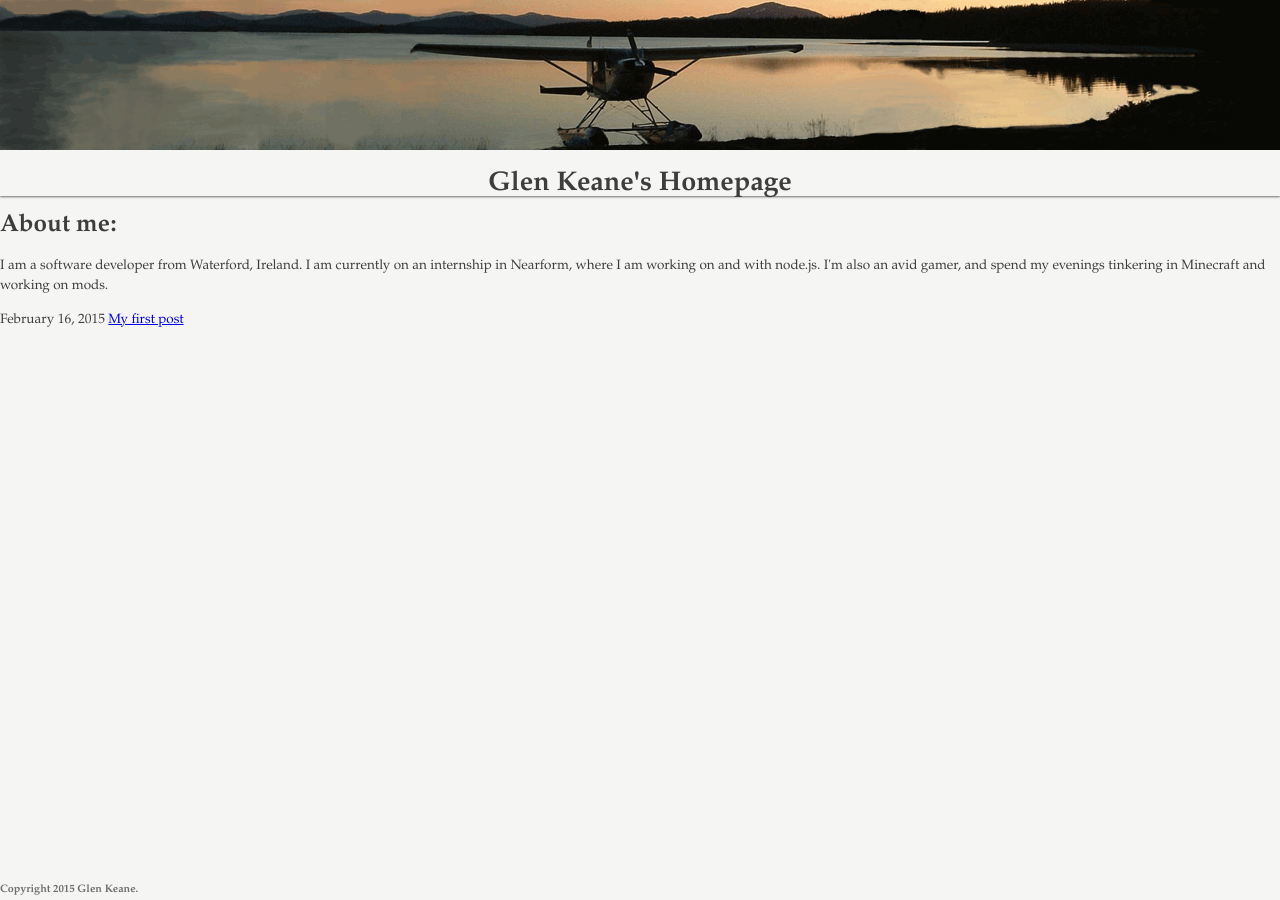
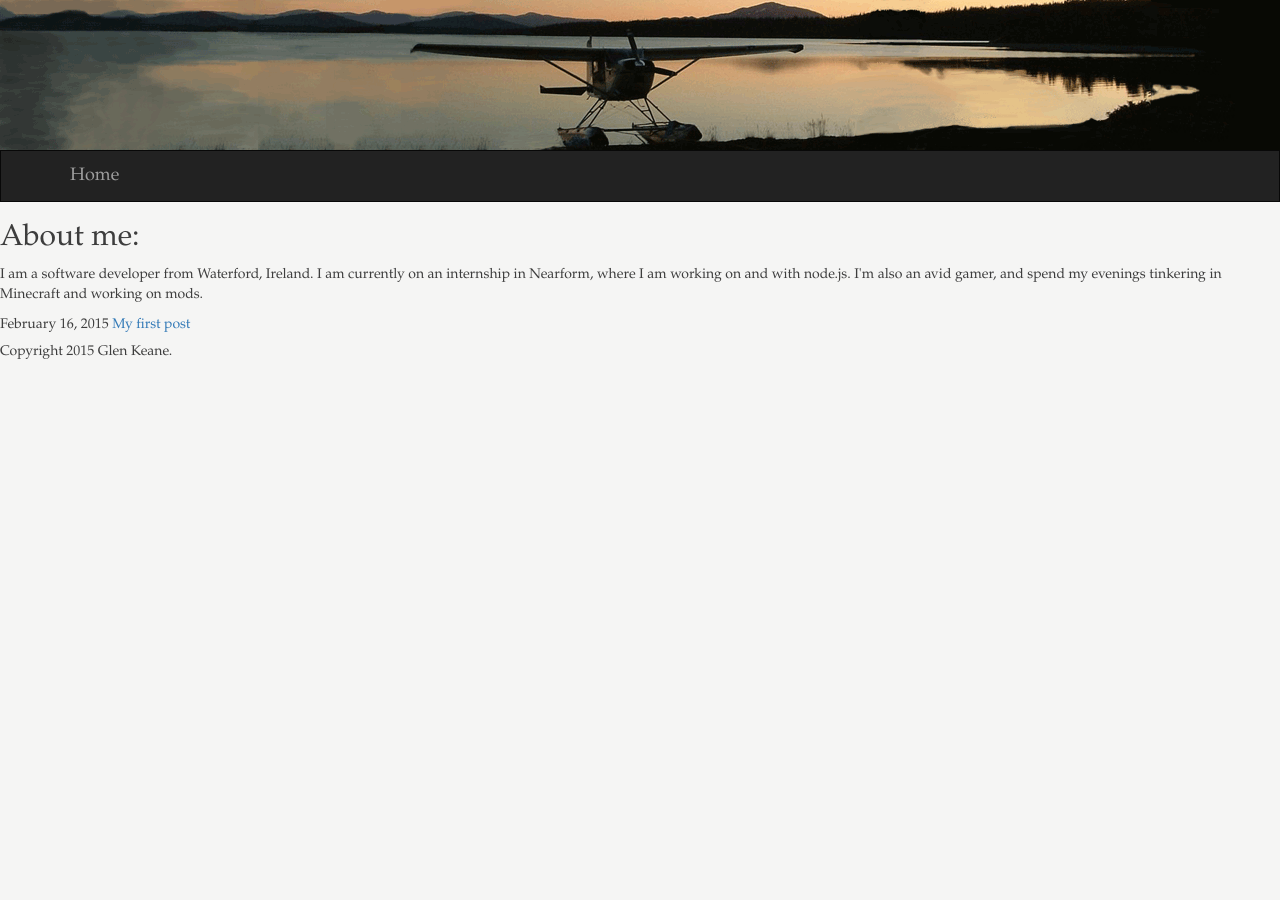
Before and after one commit to GlenTiki/glentiki.github.io, a Jekyll site: the page built from index.html, in a window 1280 px wide. Built offline with Jekyll 4.4.1, drawn with Linux system fonts in a browser that asks for light colours; nearby versions of some CDN libraries; Markdown is read by kramdown in place of the engine named in the settings.

Commit message:
Basic Twitter bootstrap in place

```diff
--- a/_includes/header.html
+++ b/_includes/header.html
@@ -1,2 +1,12 @@
-<img src="/public/images/placeholder.gif" alt="placeholder">
-<h1>{{ page.title }}</h1>
+<div class="masthead"></div>
+<header class='navbar navbar-inverse' role="navigation">
+	<div class='container'>
+        <button type="button" data-target="#navbarCollapse" data-toggle="collapse" class="navbar-toggle">
+            <span class="sr-only">Toggle navigation</span>
+            <span class="icon-bar"></span>
+            <span class="icon-bar"></span>
+            <span class="icon-bar"></span>
+        </button>
+        <a href="#" class="navbar-brand">Home</a>
+	</div>
+</header>
--- a/_layouts/default.html
+++ b/_layouts/default.html
@@ -2,20 +2,23 @@
 <html>
     <head>
         <meta charset="utf-8">
+        <meta http-equiv="X-UA-Compatible" content="IE=edge">
+        <meta name="viewport" content="width=device-width, initial-scale=1">
+        <link rel="stylesheet" href="https://maxcdn.bootstrapcdn.com/bootstrap/3.3.2/css/bootstrap.min.css">
+        <link rel="stylesheet" type="text/css" href="/public/css/base.css">
         <title>{{ page.title }}</title>
-        <link rel="stylesheet" type="text/css" href="/public/css/base.css">
+
     </head>
     <body>
 
-        <div id='header'>
-            {% include header.html %}
-        </div>
+        {% include header.html %}
 
         {{ content }}
 
-        <div id='footer'>
-            {% include footer.html %}
-        </div>
+        {% include footer.html %}
+
+        <script src="https://ajax.googleapis.com/ajax/libs/jquery/1.11.2/jquery.min.js"></script>
+        <script src="https://maxcdn.bootstrapcdn.com/bootstrap/3.3.2/js/bootstrap.min.js"></script>
 
     </body>
 </html>
--- a/public/css/base.css
+++ b/public/css/base.css
@@ -2,50 +2,14 @@ body {
 	background-color: #F5F5F4;
 	font-family: Palatino,"Palatino Linotype","Palatino LT STD","Book Antiqua",Georgia,serif;
 	color: #3D3D3D;
-	font-size: 13.5px;
-	line-height: 1.5em;
-	margin: 0px;
 }
 
-h1{
-	font-size: 2em;
-	text-align: center;
+header{
+	border-radius: 0px !important;
 }
 
-h2 {
-	font-size: 1.8em;
+.masthead{
+    height:150px;
+    background-image:url("/public/images/placeholder.gif");
+    background-repeat:no-repeat;
 }
-
-h3 {
-	font-size: 1.5em;
-}
-
-h4 {
-	font-size: 1em;
-}
-
-h5 {
-	font-size: 0.8em;
-	color: #6E6E6E;
-	margin: 0px;
-}
-
-#header {
-	box-shadow: 0px 1px 2px rgba(0,0,0,0.55);
-}
-
-#header img {
-	padding: 0px;
-	width:100%;
-	height: 150px;
-	top: 0;
-	left: 0;
-}
-
-#footer {
-	width:100%;
-	height:20px;
-	position:absolute;
-	bottom:0;
-	left:0;
-}
```
